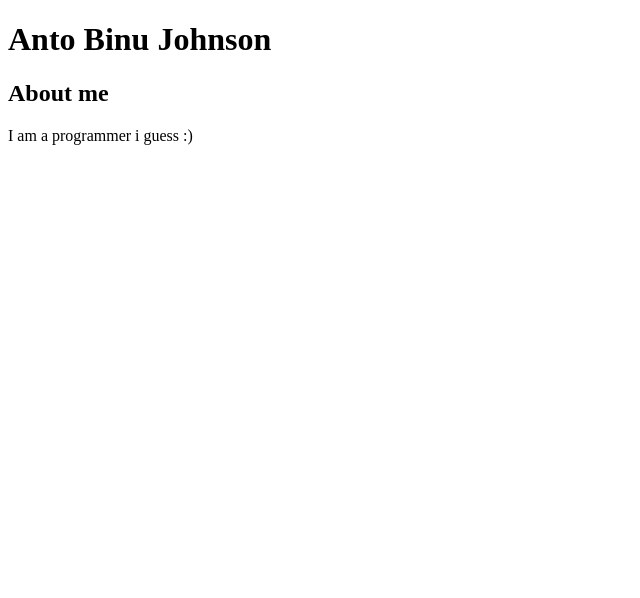
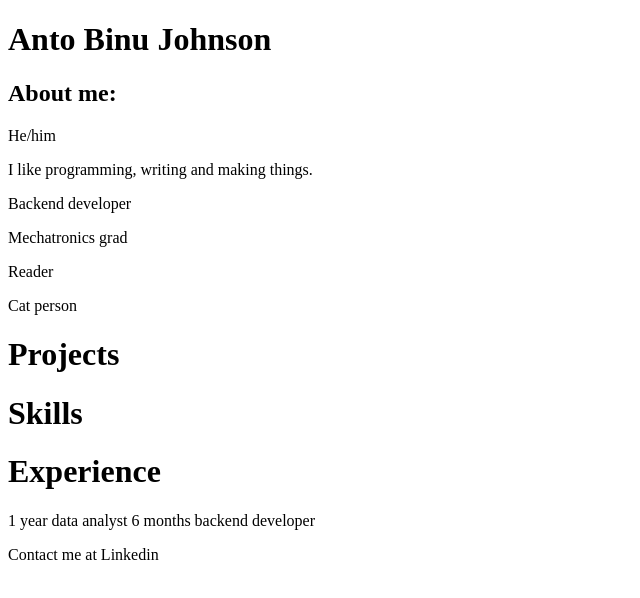
Before and after one commit to AntoBinu/antobinu.github.io, a plain HTML site: page index.html in a window 1280 px wide. Shown: the whole page, without its empty margins (0-640 px from the left). Drawn offline with Linux system fonts and the light colour scheme.

Commit message:
adding content

```diff
--- a/index.html
+++ b/index.html
@@ -15,9 +15,32 @@
       <h1>Anto Binu Johnson</h1>
     </div>
     <div class="aboutme">
-      <h2>About me</h2>
-      <p>I am a programmer i guess :)</p>
+      <h2>About me:</h2>
+      <p>He/him</p>
+      <p>I like programming, writing and making things.</p>
+      <p>Backend developer</p>
+      <p>Mechatronics grad</p>
+      <p>Reader</p>
+      <p>Cat person</p>
     </div>
+
+    <div class="projects"><h1>Projects</h1></div>
+
+    <div class="skills">
+      <h1>Skills</h1>
+      <div class="skillicons"></div>
+    </div>
+
+    <div class="exp">
+      <h1>Experience</h1>
+      <p>
+        1 year data analyst
+        6 months backend developer
+      </p>
+    </div>
+
+    <div class="contact">Contact me at Linkedin</div>
+
     <script src="javascripts/main.js" async defer></script>
   </body>
 </html>
```
